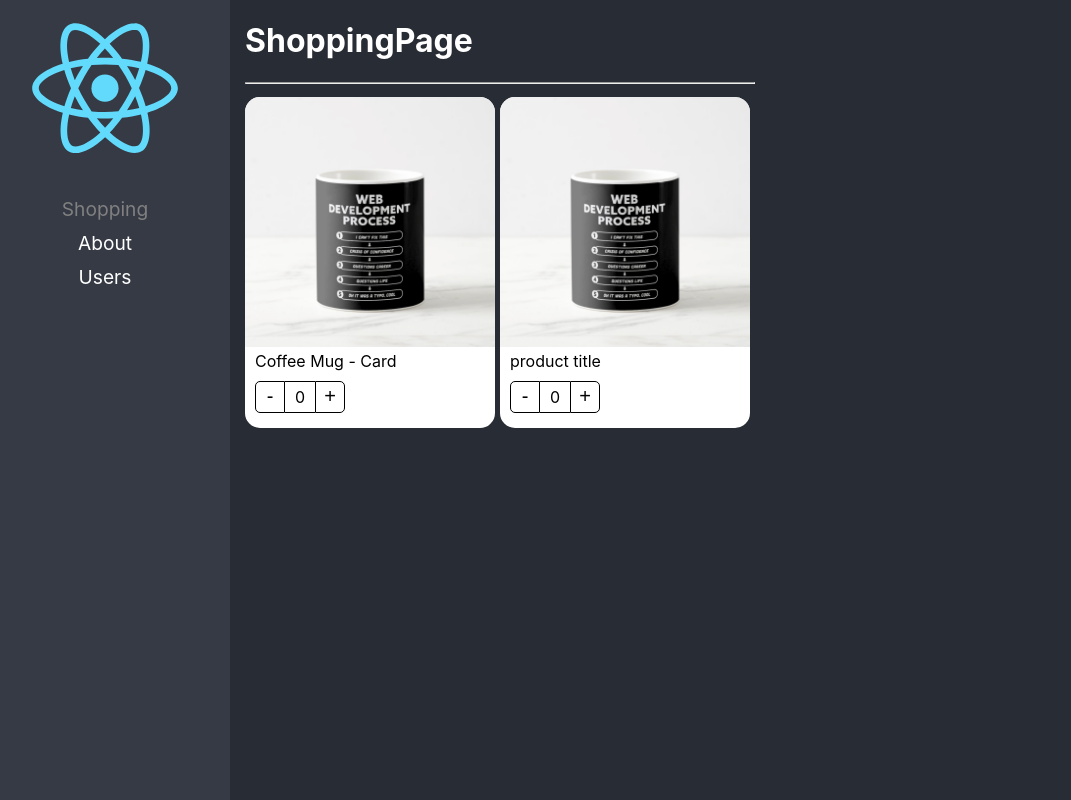
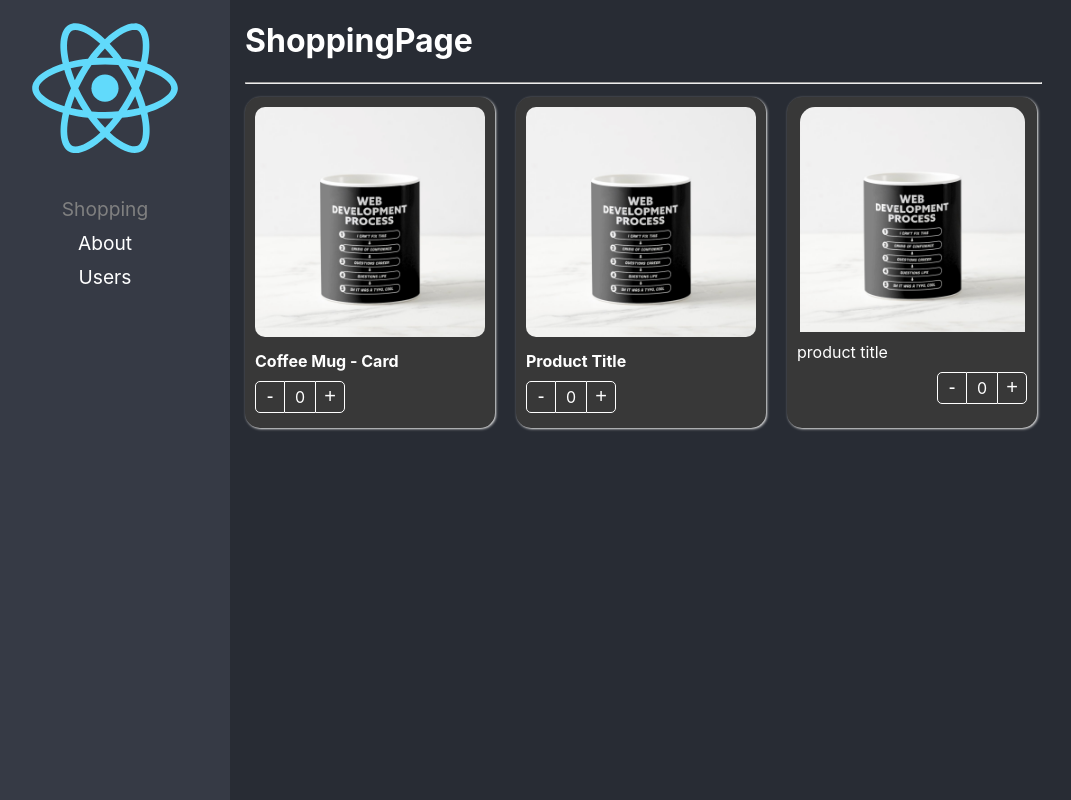
Before and after one commit to jorgerrubio/react-adv, a React (Create React App) app: page / in a window 1280 px wide. Shown: the whole page, without its empty margins (20-1091 px from the left). Built offline with nearby package versions, Linux system fonts and the light colour scheme.

Commit message:
extend styles (className and style props)

```diff
--- a/src/02-component-patterns/components/ProductButtons.tsx
+++ b/src/02-component-patterns/components/ProductButtons.tsx
@@ -2,10 +2,14 @@
 import styles from '../styles/styles.module.css'
 import { ProductContext } from './ProductCard'
 
-export const ProductButtons = () => {
+export type ProductButtonsProps = {
+    className?: string
+    style?: React.CSSProperties
+}
+export const ProductButtons = ({ className, style }: ProductButtonsProps) => {
     const { counter, increaseBy } = useContext(ProductContext)
     return (
-        <div className={styles.buttonsContainer}>
+        <div className={`${styles.buttonsContainer} ${className}`} style={style}>
             <button className={styles.buttonMinus} onClick={() => increaseBy(-1)}>
                 -
             </button>
--- a/src/02-component-patterns/components/ProductCard.tsx
+++ b/src/02-component-patterns/components/ProductCard.tsx
@@ -1,7 +1,7 @@
 import { createContext } from 'react'
 import { useProduct } from '../hooks/useProduct'
 import styles from '../styles/styles.module.css'
-import { Product, ProductCardProps } from '../interfaces/product.interface'
+import { Product } from '../interfaces/product.interface'
 
 type ProductContextProps = {
     counter: number
@@ -11,12 +11,18 @@
 export const ProductContext = createContext({} as ProductContextProps)
 const { Provider } = ProductContext
 
-export const ProductCard = ({ children, product }: ProductCardProps) => {
+export type ProductCardProps = {
+    children?: React.ReactElement | React.ReactElement[]
+    className?: string
+    product: Product
+    style?: React.CSSProperties
+}
+export const ProductCard = ({ children, className, product, style }: ProductCardProps) => {
     const { counter, increaseBy } = useProduct()
 
     return (
         <Provider value={{ counter, increaseBy, product }}>
-            <div className={styles.productCard}>
+            <div className={`${styles.productCard} ${className}`} style={style}>
                 {children}
             </div>
         </Provider>
--- a/src/02-component-patterns/components/ProductImage.tsx
+++ b/src/02-component-patterns/components/ProductImage.tsx
@@ -3,17 +3,21 @@
 import noImage from '../assets/no-image.jpg'
 import { ProductContext } from './ProductCard'
 
-export const ProductImage = ({ img = '' }) => {
+export type ProductImageProps = {
+    className?: string
+    img?: string
+    style?: React.CSSProperties
+}
+export const ProductImage = ({ className, img, style }: ProductImageProps) => {
     const { product } = useContext(ProductContext)
-    let imgToShow: string
+    const imgToShow = img ? img : product.img ? product.img : noImage
 
-    if (img) {
-        imgToShow = img
-    } else if (product.img) {
-        imgToShow = product.img
-    } else {
-        imgToShow = noImage
-    }
-
-    return <img className={styles.productImg} src={imgToShow} alt="Product" />
+    return (
+        <img
+            className={`${styles.productImg} ${className}`}
+            src={imgToShow}
+            alt="Product"
+            style={style}
+        />
+    )
 }
--- a/src/02-component-patterns/components/ProductTitle.tsx
+++ b/src/02-component-patterns/components/ProductTitle.tsx
@@ -2,7 +2,16 @@
 import styles from '../styles/styles.module.css'
 import { ProductContext } from './ProductCard'
 
-export const ProductTitle = ({ title }: { title?: string }) => {
+export type ProductTitleProps = {
+    className?: string
+    title?: string
+    style?: React.CSSProperties
+}
+export const ProductTitle = ({ className, title, style }: ProductTitleProps) => {
     const { product } = useContext(ProductContext)
-    return <span className={styles.productDescription}>{title ? title : product.title}</span>
+    return (
+        <span className={`${styles.productDescription} ${className}`} style={style}>
+            {title ? title : product.title}
+        </span>
+    )
 }
--- a/src/02-component-patterns/pages/ShoppingPage.tsx
+++ b/src/02-component-patterns/pages/ShoppingPage.tsx
@@ -1,4 +1,5 @@
 import { ProductCard, ProductButtons, ProductImage, ProductTitle } from '../components'
+import '../styles/custom-styles.css'
 
 const product = {
     id: 1,
@@ -16,19 +17,34 @@
                 style={{
                     display: 'flex',
                     flexDirection: 'row',
-                    flexWrap: 'wrap'
+                    flexWrap: 'wrap',
+                    gap: '1rem'
                 }}
             >
-                <ProductCard product={product}>
-                    <ProductCard.Image />
-                    <ProductCard.Title />
-                    <ProductCard.Buttons />
+                <ProductCard className="bg-dark text-white" product={product}>
+                    <ProductCard.Image className="custom-image" />
+                    <ProductCard.Title className="custom-text" />
+                    <ProductCard.Buttons className="custom-buttons" />
                 </ProductCard>
 
-                <ProductCard product={product}>
-                    <ProductImage />
-                    <ProductTitle title={'product title'} />
-                    <ProductButtons />
+                <ProductCard className="bg-dark text-white" product={product}>
+                    <ProductImage className="custom-image" />
+                    <ProductTitle className="custom-text" title={'product title'} />
+                    <ProductButtons className="custom-buttons" />
+                </ProductCard>
+
+                <ProductCard
+                    product={product}
+                    style={{
+                        backgroundColor: 'rgb(56, 56, 56)',
+                        boxShadow: '1px 1px 2.5px #eaeaea'
+                    }}
+                >
+                    <ProductImage
+                        style={{ margin: '0.625rem auto', display: 'block', width: '90%' }}
+                    />
+                    <ProductTitle title={'product title'} style={{ color: 'white' }} />
+                    <ProductButtons className="custom-buttons" style={{ justifyContent: 'end' }} />
                 </ProductCard>
             </div>
         </div>
--- /dev/null
+++ b/src/02-component-patterns/styles/custom-styles.css
@@ -0,0 +1,25 @@
+.bg-dark {
+    background-color: rgb(56, 56, 56);
+    box-shadow: 1px 1px 2.5px #eaeaea;
+}
+
+.text-white {
+    color: white;
+}
+
+.custom-text {
+    font-weight: bold;
+    text-transform: capitalize;
+}
+
+.custom-image {
+    border-radius: 1.25rem;
+
+    padding: 0.625rem;
+    width: calc(100% - 1.25rem);
+}
+
+.custom-buttons button, .custom-buttons div {
+    border-color: white;
+    color: white;
+}
```
Also changed, not shown: src/02-component-patterns/interfaces/product.interface.ts (+7 -9 lines).
